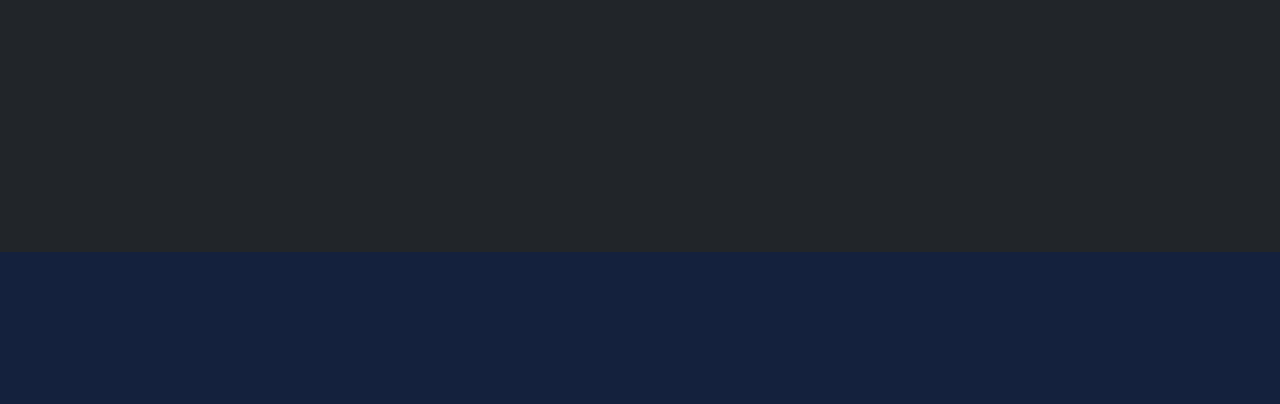
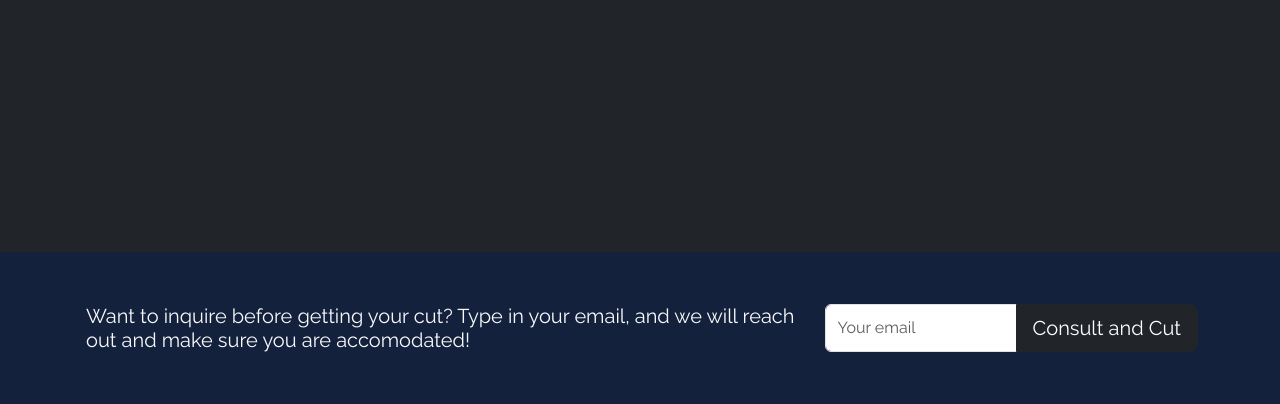
Before and after one commit to pradyuv/BarberProject, a plain HTML site: page index.html in a window 1280 px wide. Shown: the part 730-1134 px from the top of the page. Before the commit the page ends 982 px from the top, so only its background shows below. Drawn offline with nearby package versions, Linux system fonts and the light colour scheme.

Commit message:
Added consult and cut feature

```diff
--- a/index.css
+++ b/index.css
@@ -42,3 +42,9 @@ body {
   #headerText, #tenetsColor{
     color:#fca311;
   }
+
+  @media(min-width: 768px){
+    .news-input{
+        width: 50% ;
+    }
+  }
--- a/index.html
+++ b/index.html
@@ -63,6 +63,19 @@
         </div>
     </section>
 
+    <!-- Consult and Cut -->
+    <section class="--bs-info text-light p-5">
+        <div class="container">
+        <div class="d-md-flex justify-content-between align-items-center">
+            <h5 class="mb-3 mb-md-0 p-1">Want to inquire before getting your cut? Type in your email, and we will reach out and make sure you are accomodated!</h5>
+            <div class="input-group news-input">
+                <input type="text" class="form-control" placeholder="Your email" aria-label="Your email" aria-describedby="button-addon2">
+                <button class="btn btn-dark btn-lg" type="button">Consult and Cut</button>
+              </div>
+        </div>
+        </div>
+    </section>
+
 <script src="https://cdn.jsdelivr.net/npm/bootstrap@5.3.0/dist/js/bootstrap.bundle.min.js" integrity="sha384-geWF76RCwLtnZ8qwWowPQNguL3RmwHVBC9FhGdlKrxdiJJigb/j/68SIy3Te4Bkz" crossorigin="anonymous"></script>
 </body>
 </html>
```
